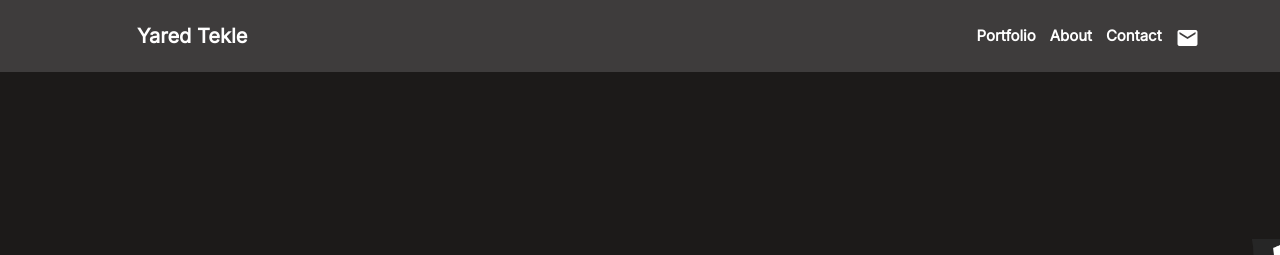
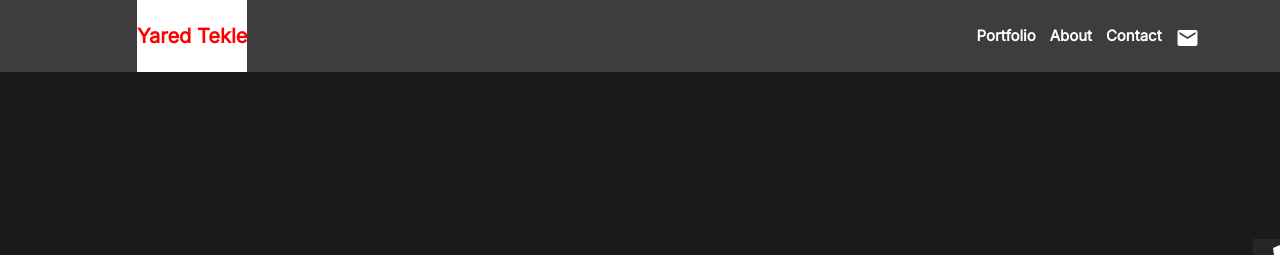
Before and after one commit to yaredtekle022/portfolio-dektop-version, a website: page index.html in a window 1280 px wide. In both pictures the pointer is over the link "Yared Tekle". Shown: the top 255 px of the page. Drawn offline with Linux system fonts and the light colour scheme.

Commit message:
Add hover and focus for menu items

```diff
--- a/style.css
+++ b/style.css
@@ -59,6 +59,7 @@
     letter-spacing: 0.37px;
     color: #ff6b00;
     padding-top: 120px;
+
   }
 
   .my-job {
@@ -73,7 +74,6 @@
     color: #fff5e1;
     margin: 0 24px 24px;
   }
-
   .intro {
     width: 327px;
     height: 123px;
@@ -555,6 +555,12 @@
     padding-top: 26px;
     padding-bottom: 26px;
   }
+
+  a:hover,
+  a:focus {
+  background-color: #fff;
+  color: red;
+}
 
   .material-icons {
     text-decoration: none;
```
